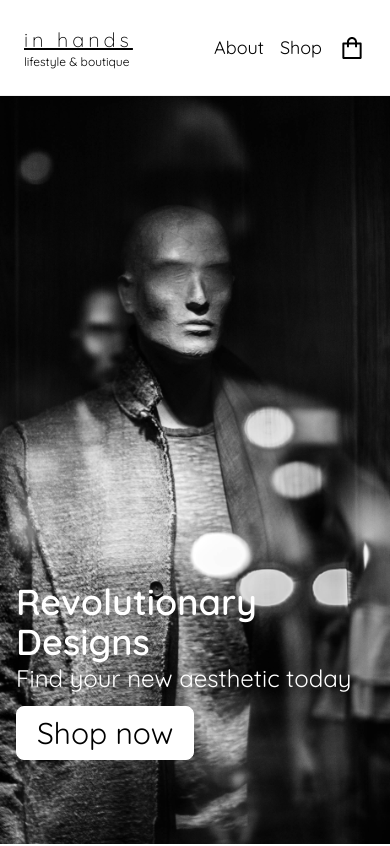
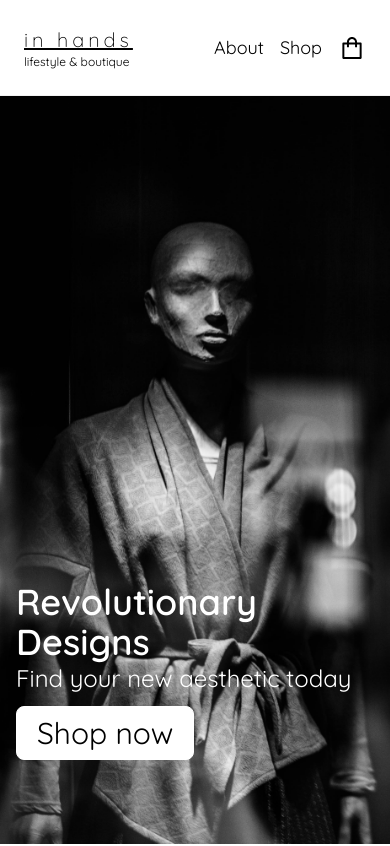
Before and after one commit to Stillwell-C/shoppingCart, a React (Create React App) app: page / in a window 390 px wide. Shown: the top 846 px of the page. Built offline with nearby package versions, Linux system fonts and the light colour scheme.

Commit message:
Adjust background size

```diff
--- a/src/components/Home.tsx
+++ b/src/components/Home.tsx
@@ -13,7 +13,7 @@ import passionImg from "../assets/front-passion.jpg";
 
 const Home = () => {
   return (
-    <section className='w-full bg-home-background bg-fixed bg-no-repeat bg-cover bg-center'>
+    <section className='w-full bg-home-background bg-fixed bg-no-repeat lg:bg-cover bg-[length:auto_100vh]'>
       <div className='min-h-screen text-white'>
         <div className='absolute max-md:bottom-[10%] md:top-1/2 max-md:left-4 md:right-4'>
           <p className='text-3xl smallMobile:text-4xl sm:text-5xl font-semibold '>
```
